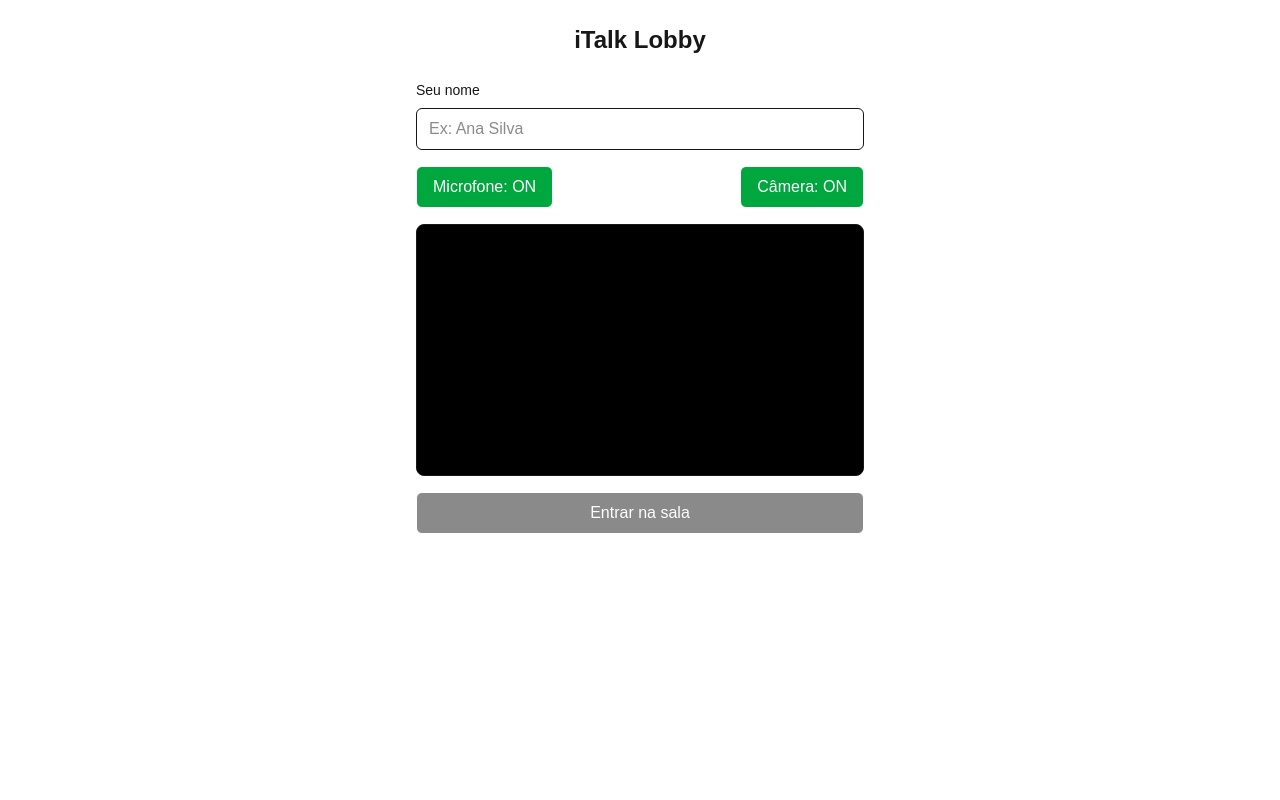
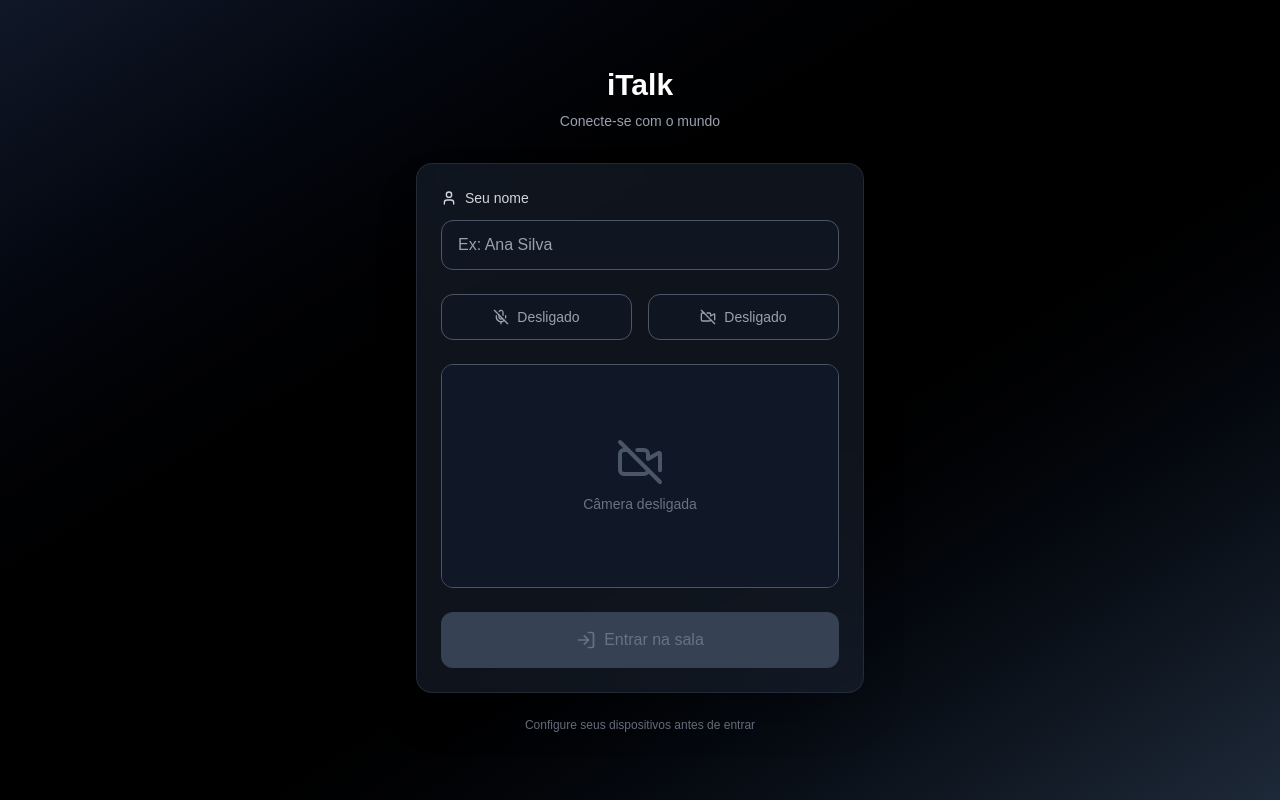
Before and after one commit to VituSuperMEg/italk, a Next.js app: page /lobby in a window 1280 px wide. Built offline with nearby package versions, Linux system fonts and the light colour scheme; no server answers.

Commit message:
alterando o layout

```diff
--- a/src/app/lobby/page.tsx
+++ b/src/app/lobby/page.tsx
@@ -1,25 +1,100 @@
 "use client";
 import { useEffect, useMemo, useRef, useState } from "react";
 import { useRouter } from "next/navigation";
+import { Mic, MicOff, Video, VideoOff, User, LogIn } from "lucide-react";
 
 export default function LobbyPage() {
   const router = useRouter();
   const [displayName, setDisplayName] = useState("");
-  const [enableMic, setEnableMic] = useState(true);
-  const [enableCam, setEnableCam] = useState(true);
-  const [error, setError] = useState<string | null>(null);
+  const [enableMic, setEnableMic] = useState(false);
+  const [enableCam, setEnableCam] = useState(false);
+  const [cameraError, setCameraError] = useState(false);
+  const [skipCamera, setSkipCamera] = useState(false);
   const videoRef = useRef<HTMLVideoElement | null>(null);
   const streamRef = useRef<MediaStream | null>(null);
 
   useEffect(() => {
     let cancelled = false;
+    let timeoutId: NodeJS.Timeout;
+
     async function setupPreview() {
       try {
-        const stream = await navigator.mediaDevices.getUserMedia({
+        // Limpa o stream anterior completamente
+        if (streamRef.current) {
+          streamRef.current.getTracks().forEach((t) => {
+            t.stop();
+            t.enabled = false;
+          });
+          streamRef.current = null;
+        }
+
+        // Limpa o vídeo
+        if (videoRef.current) {
+          videoRef.current.srcObject = null;
+        }
+
+        setCameraError(false);
+
+        // Se ambos estão desligados ou se deve pular a câmera, apenas retorna
+        if ((!enableMic && !enableCam) || skipCamera) {
+          return;
+        }
+
+        // Verifica se getUserMedia está disponível
+        if (!navigator.mediaDevices || !navigator.mediaDevices.getUserMedia) {
+          console.warn("getUserMedia não está disponível neste navegador");
+          setCameraError(true);
+          return;
+        }
+
+        // Verifica se está em HTTPS (necessário para acessar câmera em produção)
+        if (location.protocol !== 'https:' && location.hostname !== 'localhost') {
+          console.warn("Acesso à câmera requer HTTPS em produção");
+          setCameraError(true);
+          return;
+        }
+
+        // Aguarda um pouco antes de tentar acessar a câmera
+        await new Promise(resolve => setTimeout(resolve, 200));
+
+        // Adiciona um timeout mais curto
+        timeoutId = setTimeout(() => {
+          if (!cancelled) {
+            console.warn("Timeout ao acessar dispositivos");
+            setCameraError(true);
+          }
+        }, 5000); // 5 segundos de timeout
+
+        // Tenta acessar apenas áudio primeiro se necessário
+        let stream: MediaStream;
+
+        if (enableMic && !enableCam) {
+          // Só áudio
+          stream = await navigator.mediaDevices.getUserMedia({
+            audio: true,
+            video: false,
+          });
+        } else if (enableCam && !enableMic) {
+          // Só vídeo
+          stream = await navigator.mediaDevices.getUserMedia({
+            audio: false,
+            video: true,
+          });
+        } else {
+          // Ambos
+          stream = await navigator.mediaDevices.getUserMedia({
             audio: enableMic,
             video: enableCam,
           });
-        if (cancelled) return;
+        }
+
+        clearTimeout(timeoutId);
+
+        if (cancelled) {
+          stream.getTracks().forEach((t) => t.stop());
+          return;
+        }
+
         streamRef.current = stream;
         if (videoRef.current) {
           videoRef.current.srcObject = stream;
@@ -28,17 +103,29 @@ export default function LobbyPage() {
         stream.getAudioTracks().forEach((t) => (t.enabled = enableMic));
         stream.getVideoTracks().forEach((t) => (t.enabled = enableCam));
       } catch (e: unknown) {
-        const msg = e instanceof Error ? e.message : String(e);
-        setError(msg || "Falha ao acessar dispositivos");
+        clearTimeout(timeoutId);
+        console.warn("Não foi possível acessar dispositivos:", e);
+        setCameraError(true);
+        // Limpa o stream em caso de erro
+        if (videoRef.current) {
+          videoRef.current.srcObject = null;
         }
       }
-    setupPreview();
+    }
+
+    // Adiciona um delay maior para evitar conflitos
+    const delayId = setTimeout(setupPreview, 300);
+
     return () => {
       cancelled = true;
-      streamRef.current?.getTracks().forEach((t) => t.stop());
+      clearTimeout(delayId);
+      clearTimeout(timeoutId);
+      if (streamRef.current) {
+        streamRef.current.getTracks().forEach((t) => t.stop());
         streamRef.current = null;
+      }
     };
-  }, [enableMic, enableCam]);
+  }, [enableMic, enableCam, skipCamera]);
 
   const canJoin = useMemo(() => displayName.trim().length >= 2, [displayName]);
 
@@ -47,53 +134,133 @@ export default function LobbyPage() {
     const params = new URLSearchParams({
       name: displayName.trim(),
       mic: String(enableMic),
-      cam: String(enableCam),
+      cam: String(skipCamera ? false : enableCam),
     });
     router.push(`/room/${roomId}?${params.toString()}`);
   }
 
+  function handleCameraToggle() {
+    setEnableCam((v) => !v);
+    // Limpa o erro e reset do skip quando o usuário tenta novamente
+    if (cameraError || skipCamera) {
+      setCameraError(false);
+      setSkipCamera(false);
+    }
+  }
+
   return (
-    <div className="min-h-dvh p-6 flex flex-col items-center gap-6">
-      <h1 className="text-2xl font-semibold">iTalk Lobby</h1>
-      <div className="w-full max-w-md flex flex-col gap-4">
-        <label className="flex flex-col gap-2">
-          <span className="text-sm">Seu nome</span>
+    <div className="min-h-screen bg-gradient-to-br from-gray-900 via-black to-gray-800 flex items-center justify-center p-4">
+      <div className="w-full max-w-md">
+        {/* Logo e Header */}
+        <div className="text-center mb-8">
+          <h1 className="text-3xl font-bold text-white mb-2">iTalk</h1>
+          <p className="text-gray-400 text-sm">Conecte-se com o mundo</p>
+        </div>
+
+        {/* Card Principal */}
+        <div className="bg-gray-800/50 backdrop-blur-sm rounded-2xl border border-gray-700/50 p-6 shadow-2xl">
+          {/* Campo de Nome */}
+          <div className="mb-6">
+            <label className="flex items-center gap-2 text-gray-300 text-sm font-medium mb-3">
+              <User className="w-4 h-4" />
+              Seu nome
+            </label>
             <input
-            className="rounded-md border px-3 py-2 bg-transparent"
+              className="w-full bg-gray-900/50 border border-gray-600 rounded-xl px-4 py-3 text-white placeholder-gray-400 focus:outline-none focus:ring-2 focus:ring-blue-500 focus:border-transparent transition-all"
               placeholder="Ex: Ana Silva"
               value={displayName}
               onChange={(e) => setDisplayName(e.target.value)}
             />
-        </label>
+          </div>
 
-        <div className="flex items-center justify-between gap-4">
+          {/* Controles de Dispositivos */}
+          <div className="grid grid-cols-2 gap-4 mb-6">
             <button
-            className={`px-4 py-2 rounded-md border ${enableMic ? "bg-green-600 text-white" : "bg-transparent"}`}
+              className={`flex items-center justify-center gap-2 px-4 py-3 rounded-xl border transition-all ${
+                enableMic
+                  ? "bg-green-600/20 border-green-500 text-green-400 hover:bg-green-600/30"
+                  : "bg-gray-900/50 border-gray-600 text-gray-400 hover:bg-gray-800/50"
+              }`}
               onClick={() => setEnableMic((v) => !v)}
             >
-            {enableMic ? "Microfone: ON" : "Microfone: OFF"}
+              {enableMic ? <Mic className="w-4 h-4" /> : <MicOff className="w-4 h-4" />}
+              <span className="text-sm font-medium">
+                {enableMic ? "Ligado" : "Desligado"}
+              </span>
             </button>
+
             <button
-            className={`px-4 py-2 rounded-md border ${enableCam ? "bg-green-600 text-white" : "bg-transparent"}`}
-            onClick={() => setEnableCam((v) => !v)}
+              className={`flex items-center justify-center gap-2 px-4 py-3 rounded-xl border transition-all ${
+                enableCam
+                  ? "bg-green-600/20 border-green-500 text-green-400 hover:bg-green-600/30"
+                  : "bg-gray-900/50 border-gray-600 text-gray-400 hover:bg-gray-800/50"
+              }`}
+              onClick={handleCameraToggle}
             >
-            {enableCam ? "Câmera: ON" : "Câmera: OFF"}
+              {enableCam ? <Video className="w-4 h-4" /> : <VideoOff className="w-4 h-4" />}
+              <span className="text-sm font-medium">
+                {enableCam ? "Ligado" : "Desligado"}
+              </span>
             </button>
           </div>
 
-        <div className="rounded-lg overflow-hidden border aspect-video bg-black flex items-center justify-center">
-          <video ref={videoRef} className="w-full h-full object-cover" muted playsInline />
+          {/* Preview de Vídeo */}
+          <div className="mb-6">
+            <div className="relative rounded-xl overflow-hidden border border-gray-600 aspect-video bg-gray-900 flex items-center justify-center">
+              <video
+                ref={videoRef}
+                className="w-full h-full object-cover"
+                muted
+                playsInline
+                autoPlay
+              />
+              {(!enableCam || cameraError || skipCamera) && (
+                <div className="absolute inset-0 bg-gray-900 flex items-center justify-center z-10">
+                  <div className="text-center">
+                    <VideoOff className="w-12 h-12 text-gray-600 mx-auto mb-2" />
+                    <p className="text-gray-500 text-sm">
+                      {skipCamera ? "Câmera desabilitada" : cameraError ? "Erro ao acessar câmera" : "Câmera desligada"}
+                    </p>
+                    {cameraError && !skipCamera && (
+                      <div className="mt-2">
+                        <p className="text-gray-400 text-xs mb-2">
+                          Verifique as permissões do navegador
+                        </p>
+                        <button
+                          onClick={() => setSkipCamera(true)}
+                          className="text-blue-400 text-xs hover:text-blue-300 underline"
+                        >
+                          Continuar sem câmera
+                        </button>
+                      </div>
+                    )}
+                  </div>
+                </div>
+              )}
+            </div>
           </div>
 
-        {error && <p className="text-red-500 text-sm">{error}</p>}
-
+          {/* Botão de Entrar */}
           <button
             disabled={!canJoin}
             onClick={handleJoin}
-          className="px-4 py-2 rounded-md border bg-foreground text-background disabled:opacity-50"
+            className={`w-full flex items-center justify-center gap-2 px-6 py-4 rounded-xl font-medium transition-all ${
+              canJoin
+                ? "bg-white text-gray-900 hover:bg-gray-100 shadow-lg hover:shadow-xl transform hover:scale-[1.02]"
+                : "bg-gray-700 text-gray-500 cursor-not-allowed"
+            }`}
           >
+            <LogIn className="w-5 h-5" />
             Entrar na sala
           </button>
+        </div>
+
+        {/* Footer */}
+        <div className="text-center mt-6">
+          <p className="text-gray-500 text-xs">
+            Configure seus dispositivos antes de entrar
+          </p>
+        </div>
       </div>
     </div>
   );
--- a/src/app/page.tsx
+++ b/src/app/page.tsx
@@ -1,110 +1,25 @@
-import Image from "next/image";
-import Link from "next/link";
+"use client";
+import { useEffect } from "react";
+import { useRouter } from "next/navigation";
 
 export default function Home() {
+  const router = useRouter();
+
+  useEffect(() => {
+    router.replace("/lobby");
+  }, [router]);
+
   return (
-    <div className="font-sans grid grid-rows-[20px_1fr_20px] items-center justify-items-center min-h-screen p-8 pb-20 gap-16 sm:p-20">
-      <main className="flex flex-col gap-[32px] row-start-2 items-center sm:items-start">
-        <Image
-          className="dark:invert"
-          src="/next.svg"
-          alt="Next.js logo"
-          width={180}
-          height={38}
-          priority
-        />
-        <ol className="font-mono list-inside list-decimal text-sm/6 text-center sm:text-left">
-          <li className="mb-2 tracking-[-.01em]">
-            Get started by editing{" "}
-            <code className="bg-black/[.05] dark:bg-white/[.06] font-mono font-semibold px-1 py-0.5 rounded">
-              src/app/page.tsx
-            </code>
-            .
-          </li>
-          <li className="tracking-[-.01em]">
-            Save and see your changes instantly.
-          </li>
-        </ol>
-
-        <div className="flex gap-4 items-center flex-col sm:flex-row">
-          <Link
-            className="rounded-full border border-solid border-black/[.08] dark:border-white/[.145] transition-colors flex items-center justify-center hover:bg-[#f2f2f2] dark:hover:bg-[#1a1a1a] hover:border-transparent font-medium text-sm sm:text-base h-10 sm:h-12 px-4 sm:px-5 w-full sm:w-auto"
-            href="/lobby"
-          >
-            Entrar no iTalk
-          </Link>
-          <a
-            className="rounded-full border border-solid border-transparent transition-colors flex items-center justify-center bg-foreground text-background gap-2 hover:bg-[#383838] dark:hover:bg-[#ccc] font-medium text-sm sm:text-base h-10 sm:h-12 px-4 sm:px-5 sm:w-auto"
-            href="https://vercel.com/new?utm_source=create-next-app&utm_medium=appdir-template-tw&utm_campaign=create-next-app"
-            target="_blank"
-            rel="noopener noreferrer"
-          >
-            <Image
-              className="dark:invert"
-              src="/vercel.svg"
-              alt="Vercel logomark"
-              width={20}
-              height={20}
-            />
-            Deploy now
-          </a>
-          <a
-            className="rounded-full border border-solid border-black/[.08] dark:border-white/[.145] transition-colors flex items-center justify-center hover:bg-[#f2f2f2] dark:hover:bg-[#1a1a1a] hover:border-transparent font-medium text-sm sm:text-base h-10 sm:h-12 px-4 sm:px-5 w-full sm:w-auto md:w-[158px]"
-            href="https://nextjs.org/docs?utm_source=create-next-app&utm_medium=appdir-template-tw&utm_campaign=create-next-app"
-            target="_blank"
-            rel="noopener noreferrer"
-          >
-            Read our docs
-          </a>
+    <div className="min-h-screen bg-gradient-to-br from-gray-900 via-black to-gray-800 flex items-center justify-center">
+      <div className="text-center">
+        <div className="inline-flex items-center justify-center w-16 h-16 bg-gradient-to-r from-blue-500 to-purple-600 rounded-2xl mb-4 shadow-lg animate-pulse">
+          <svg className="w-8 h-8 text-white" fill="none" stroke="currentColor" viewBox="0 0 24 24">
+            <path strokeLinecap="round" strokeLinejoin="round" strokeWidth={2} d="M15 10l4.553-2.276A1 1 0 0121 8.618v6.764a1 1 0 01-1.447.894L15 14M5 18h8a2 2 0 002-2V8a2 2 0 00-2-2H5a2 2 0 00-2 2v8a2 2 0 002 2z" />
+          </svg>
         </div>
-      </main>
-      <footer className="row-start-3 flex gap-[24px] flex-wrap items-center justify-center">
-        <a
-          className="flex items-center gap-2 hover:underline hover:underline-offset-4"
-          href="https://nextjs.org/learn?utm_source=create-next-app&utm_medium=appdir-template-tw&utm_campaign=create-next-app"
-          target="_blank"
-          rel="noopener noreferrer"
-        >
-          <Image
-            aria-hidden
-            src="/file.svg"
-            alt="File icon"
-            width={16}
-            height={16}
-          />
-          Learn
-        </a>
-        <a
-          className="flex items-center gap-2 hover:underline hover:underline-offset-4"
-          href="https://vercel.com/templates?framework=next.js&utm_source=create-next-app&utm_medium=appdir-template-tw&utm_campaign=create-next-app"
-          target="_blank"
-          rel="noopener noreferrer"
-        >
-          <Image
-            aria-hidden
-            src="/window.svg"
-            alt="Window icon"
-            width={16}
-            height={16}
-          />
-          Examples
-        </a>
-        <a
-          className="flex items-center gap-2 hover:underline hover:underline-offset-4"
-          href="https://nextjs.org?utm_source=create-next-app&utm_medium=appdir-template-tw&utm_campaign=create-next-app"
-          target="_blank"
-          rel="noopener noreferrer"
-        >
-          <Image
-            aria-hidden
-            src="/globe.svg"
-            alt="Globe icon"
-            width={16}
-            height={16}
-          />
-          Go to nextjs.org →
-        </a>
-      </footer>
+        <h1 className="text-2xl font-bold text-white mb-2">iTalk</h1>
+        <p className="text-gray-400">Redirecionando para o lobby...</p>
+      </div>
     </div>
   );
 }
```
Also changed, not shown: package.json (+8 -7 lines), 2 other files (tests, documents, lock files or other folders). Lines whose indentation alone changed are shown as unchanged.
